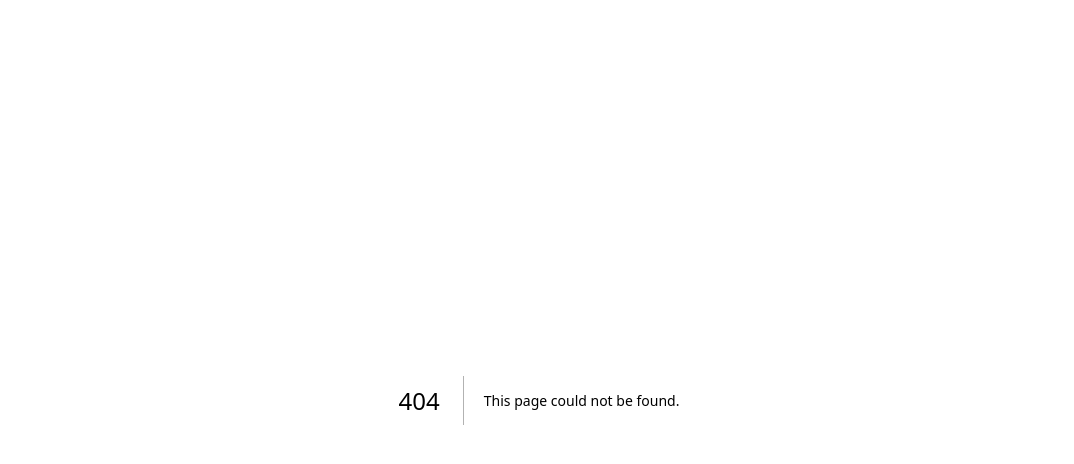
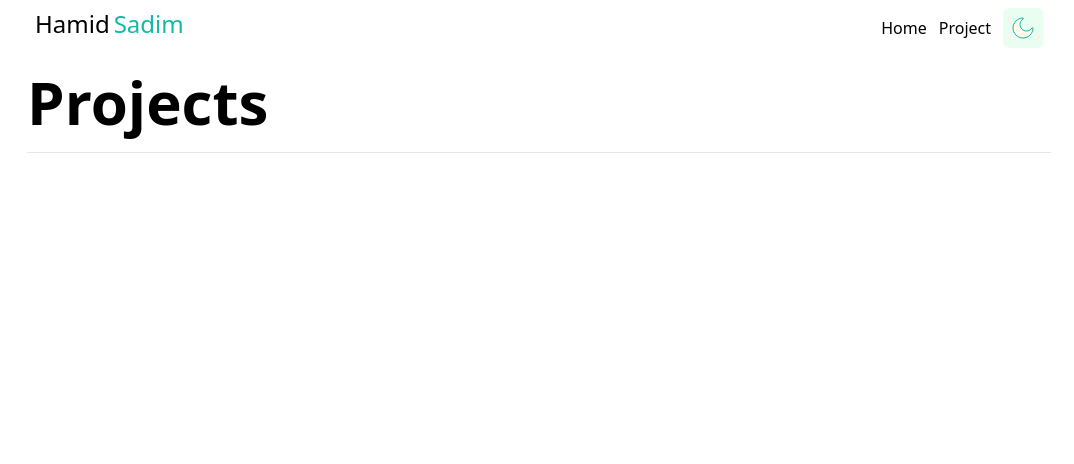
Before and after one commit to HamedSadim1/nextjs-portfolio, a Next.js app: page /projects in a window 1280 px wide. Before the commit this address had no page. Shown: the top 464 px of the page, without its empty margins (101-1175 px from the left). Built offline with nearby package versions, Linux system fonts and the light colour scheme.

Commit message:
add projects page

```diff
--- a/package.json
+++ b/package.json
@@ -9,6 +9,7 @@
     "lint": "next lint"
   },
   "dependencies": {
+    "@formkit/auto-animate": "^0.8.1",
     "next": "14.1.0",
     "next-themes": "^0.2.1",
     "react": "^18",
--- a/src/app/layout.tsx
+++ b/src/app/layout.tsx
@@ -2,12 +2,13 @@ import type { Metadata } from "next";
 import { Inter } from "next/font/google";
 import "./globals.css";
 import Provider from "@/components/Provider/Provider";
+import Navbar from "@/components/Navbar";
 
 const inter = Inter({ subsets: ["latin"] });
 
 export const metadata: Metadata = {
-  title: "Create Next App",
-  description: "Generated by create next app",
+  title: "Portfolio",
+  description: "Hamid Sadim's Portfolio",
 };
 
 export default function RootLayout({
@@ -16,9 +17,12 @@ export default function RootLayout({
   children: React.ReactNode;
 }>) {
   return (
-    <html lang="en">
+    <html lang="en" suppressHydrationWarning>
       <Provider>
-        <body className={inter.className}>{children}</body>
+        <body className={`${inter} w-full h max-h-screen items-start px-2`}>
+          <Navbar />
+          <div className="max-w-5xl mx-auto pt-4 ">{children}</div>
+        </body>
       </Provider>
     </html>
   );
--- a/src/app/page.tsx
+++ b/src/app/page.tsx
@@ -1,9 +1,10 @@
 import Navbar from "@/components/Navbar";
+import PageTitle from "@/components/PageTitle";
 
 export default function Home() {
   return (
     <main>
-      <Navbar />
+      <PageTitle title="Home" />
     </main>
   );
 }
--- /dev/null
+++ b/src/app/projects/page.tsx
@@ -0,0 +1,9 @@
+import PageTitle from "@/components/PageTitle";
+
+export default function ProjectsPage() {
+  return (
+    <div>
+      <PageTitle title="Projects" />
+    </div>
+  );
+}
--- /dev/null
+++ b/src/components/Icons.tsx
@@ -0,0 +1,59 @@
+export const SunIcon = () => {
+  return (
+    <svg
+      width="24px"
+      height="24px"
+      viewBox="0 0 24 24"
+      fill="none"
+      xmlns="http://www.w3.org/2000/svg"
+    >
+      <g id="SVGRepo_bgCarrier" strokeWidth="0" />
+
+      <g
+        id="SVGRepo_tracerCarrier"
+        stroke-linecap="round"
+        stroke-linejoin="round"
+      />
+
+      <g id="SVGRepo_iconCarrier">
+        {" "}
+        <path
+          d="M12 3V4M12 20V21M4 12H3M6.31412 6.31412L5.5 5.5M17.6859 6.31412L18.5 5.5M6.31412 17.69L5.5 18.5001M17.6859 17.69L18.5 18.5001M21 12H20M16 12C16 14.2091 14.2091 16 12 16C9.79086 16 8 14.2091 8 12C8 9.79086 9.79086 8 12 8C14.2091 8 16 9.79086 16 12Z"
+          stroke="#14b8a6"
+          stroke-width="2"
+          stroke-Linecap="round"
+          stroke-linejoin="round"
+        />{" "}
+      </g>
+    </svg>
+  );
+};
+
+export const MoonIcon = () => {
+  return (
+    <svg
+      width="24px"
+      height="24px"
+      viewBox="0 0 24 24"
+      fill="none"
+      xmlns="http://www.w3.org/2000/svg"
+      stroke="#14b8a6"
+    >
+      <g id="SVGRepo_bgCarrier" strokeWidth="0" />
+
+      <g
+        id="SVGRepo_tracerCarrier"
+        strokeLinecap="round"
+        strokeLinejoin="round"
+      />
+
+      <g id="SVGRepo_iconCarrier">
+        {" "}
+        <path
+          d="M12 22C17.5228 22 22 17.5228 22 12C22 11.5373 21.3065 11.4608 21.0672 11.8568C19.9289 13.7406 17.8615 15 15.5 15C11.9101 15 9 12.0899 9 8.5C9 6.13845 10.2594 4.07105 12.1432 2.93276C12.5392 2.69347 12.4627 2 12 2C6.47715 2 2 6.47715 2 12C2 17.5228 6.47715 22 12 22Z"
+          fill="#fffbeb"
+        />{" "}
+      </g>
+    </svg>
+  );
+};
--- a/src/components/Navbar.tsx
+++ b/src/components/Navbar.tsx
@@ -5,7 +5,7 @@ interface NavbarProps {}
 
 export default function Navbar({}: NavbarProps) {
   return (
-    <nav className="max-w-5xl mx-auto bg-blue-200">
+    <nav className="max-w-5xl mx-auto px-2 py-2">
       <div className="flex justify-between">
         {/* left */}
         {/* homeicon */}
@@ -13,12 +13,24 @@ export default function Navbar({}: NavbarProps) {
           <span>Hamid</span>
           <span className="text-[#14b8a6]">Sadim</span>
         </Link>
-        {/* Links */}
-        <div>
-          <Link href="/about">Home</Link>
-          <button>Toggle Dark Mode </button>
+        <div className="flex items-center gap-3 ">
+          <section className="flex gap-3">
+            <Link
+              className="border-b border-transparent hover:border-green-300 transition-all"
+              href="/"
+            >
+              Home
+            </Link>
+            <Link
+              className="border-b border-transparent hover:border-green-300 transition-all"
+              href="/projects"
+            >
+              Project
+            </Link>
+          </section>
           <ThemeChanger />
         </div>
+        {/* Links */}
       </div>
     </nav>
   );
--- /dev/null
+++ b/src/components/PageTitle.tsx
@@ -0,0 +1,13 @@
+type Props = {
+  title: string;
+};
+
+const PageTitle = ({ title }: Props) => {
+  return (
+    <div>
+      <h1 className="text-6xl font-bold pb-5 border-b">{title}</h1>
+    </div>
+  );
+};
+
+export default PageTitle;
--- a/src/components/ThemeChanger.tsx
+++ b/src/components/ThemeChanger.tsx
@@ -1,17 +1,27 @@
 "use client";
 import { useTheme } from "next-themes";
+import { SunIcon, MoonIcon } from "./Icons";
+import { useEffect, useState } from "react";
+import { useAutoAnimate } from "@formkit/auto-animate/react";
 
 export default function ThemeChanger() {
-  const { theme, setTheme } = useTheme();
+  const { theme, setTheme, resolvedTheme } = useTheme();
+  const [mounted, setMounted] = useState<boolean>(false);
+  const [animationParent] = useAutoAnimate();
+
+  //! useEffect only runs on the client, so now we can safely show the UI
+  useEffect(() => setMounted(true), []);
+  //? if we're not on the client, return null
+  if (!mounted) return null;
 
   return (
     <div>
-      The current theme is: {theme}
-      <button className="border" onClick={() => setTheme("light")}>
-        Light Mode
-      </button>
-      <button className="border" onClick={() => setTheme("dark")}>
-        Dark Mode
+      <button
+        ref={animationParent}
+        className="text-xl text-green-300 bg-green-200/30 p-2 rounded-md"
+        onClick={() => setTheme(resolvedTheme === "dark" ? "light" : "dark")}
+      >
+        {theme === "dark" ? <SunIcon /> : <MoonIcon />}
       </button>
     </div>
   );
```
Also changed, not shown: 1 other file (tests, documents, lock files or other folders).
